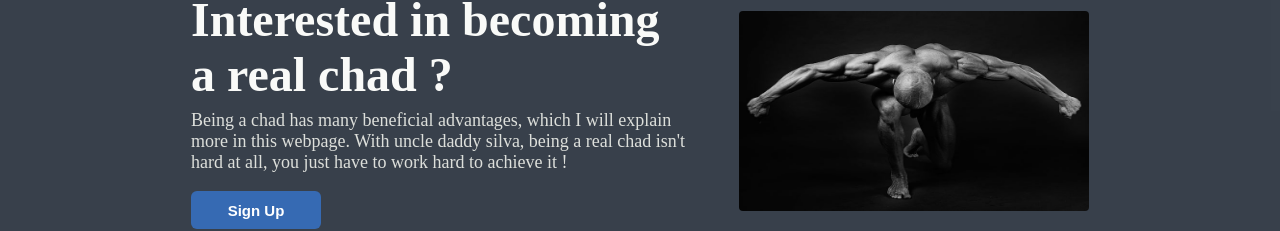
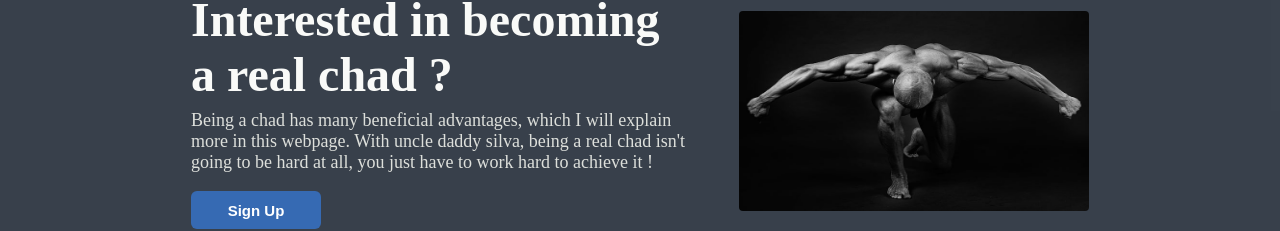
Before and after one commit to Silva-Mo/Landing-Page, a plain HTML site: page index.html in a window 1280 px wide. Shown: the part 144-375 px from the top of the page. Drawn offline with Linux system fonts and the light colour scheme.

Commit message:
fix a typo in the brief section

```diff
--- a/index.html
+++ b/index.html
@@ -26,7 +26,7 @@
         <div class="small-info">
           <div class="brief">
             <h1>Interested in becoming a real chad ?</h1>
-            <p>Being a chad has many beneficial advantages, which I will explain more in this webpage. With uncle daddy silva, being a real chad isn't hard at all, you just have to work hard to achieve it !</p>
+            <p>Being a chad has many beneficial advantages, which I will explain more in this webpage. With uncle daddy silva, being a real chad isn't going to be hard at all, you just have to work hard to achieve it !</p>
             <button>Sign Up</button>
           </div>
           <img src="imgs/giga-brief.jpg" alt="chad brief img">
```
